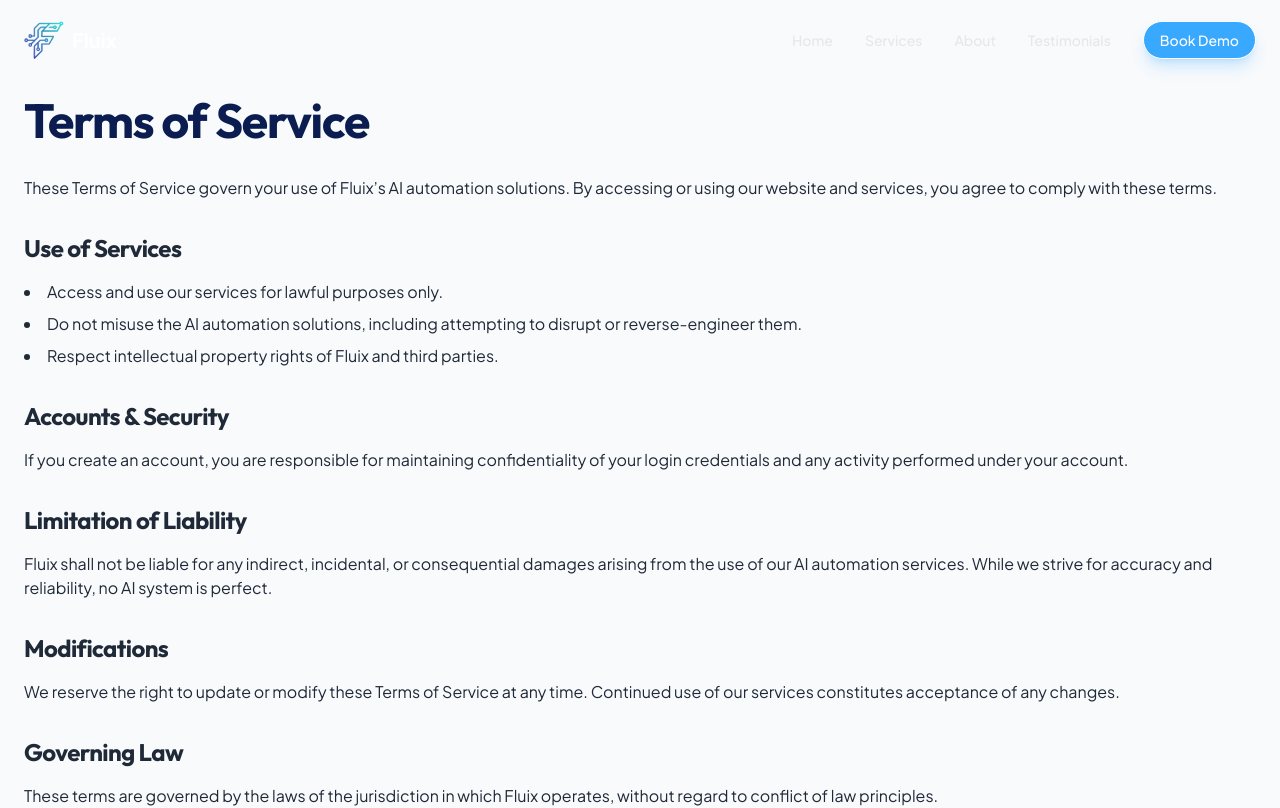
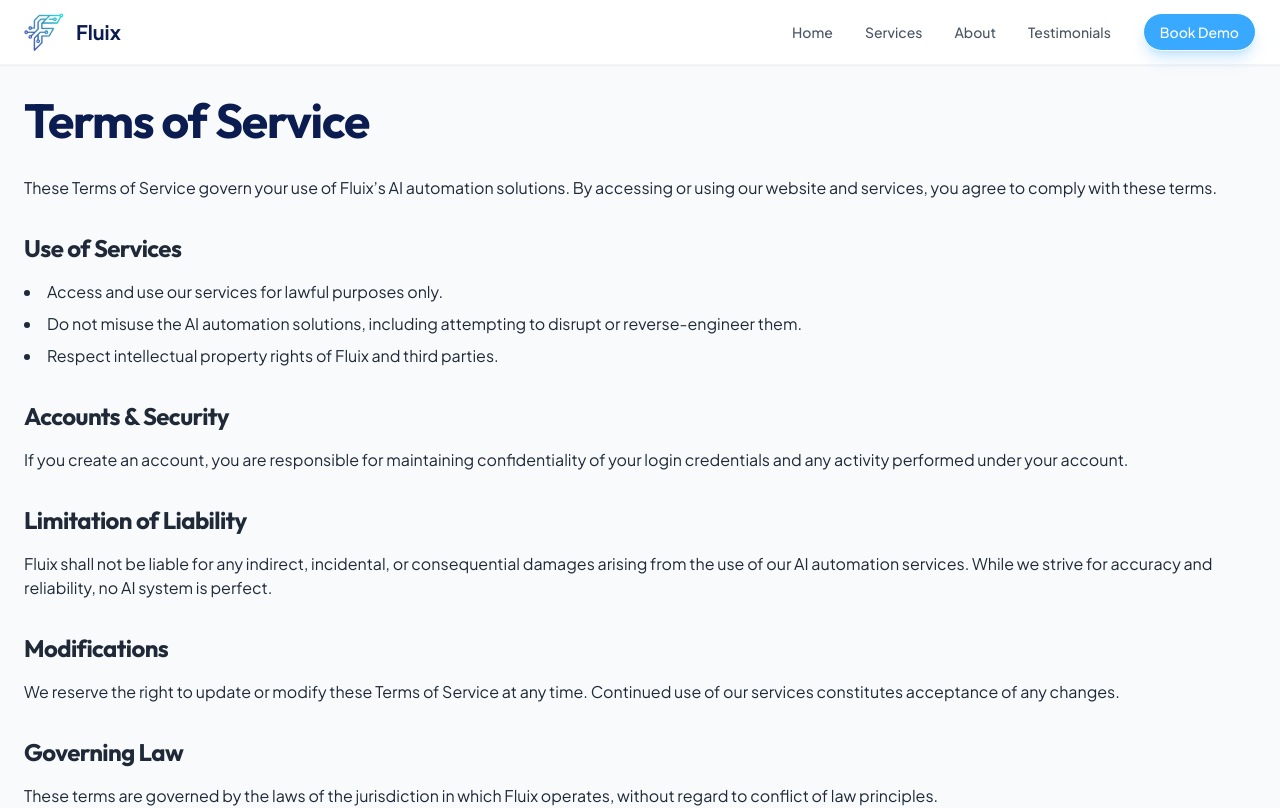
Before and after one commit to mkukhalil/fluix_site, a Next.js app: page /terms in a window 1280 px wide. Shown: the top 808 px of the page. Built offline with nearby package versions, Linux system fonts and the light colour scheme.

Commit message:
updated navbar for privacy and terms pages

```diff
--- a/client/src/components/Navbar.tsx
+++ b/client/src/components/Navbar.tsx
@@ -1,16 +1,18 @@
 import { useState, useEffect } from "react";
-import { Menu, X, Bot } from "lucide-react";
+import { useRouter } from "next/router";
+import { Menu, X } from "lucide-react";
 import { Button } from "@/components/ui/button";
 import { cn } from "@/lib/utils";
 
 export function Navbar() {
+  const router = useRouter();
+  const isHome = router.pathname === "/";
+
   const [isOpen, setIsOpen] = useState(false);
   const [scrolled, setScrolled] = useState(false);
 
   useEffect(() => {
-    const handleScroll = () => {
-      setScrolled(window.scrollY > 20);
-    };
+    const handleScroll = () => setScrolled(window.scrollY > 20);
     window.addEventListener("scroll", handleScroll);
     return () => window.removeEventListener("scroll", handleScroll);
   }, []);
@@ -22,11 +24,23 @@ export function Navbar() {
     { name: "Testimonials", href: "#testimonials" },
   ];
 
-  const handleNavClick = (href: string) => {
+  const handleNavClick = async (href: string) => {
     setIsOpen(false);
-    const element = document.querySelector(href);
-    if (element) {
-      element.scrollIntoView({ behavior: "smooth" });
+
+    if (!isHome) {
+      await router.push("/" + href);
+      return;
+    }
+
+    const el = document.querySelector(href);
+    el?.scrollIntoView({ behavior: "smooth" });
+  };
+
+  const handleLogoClick = async () => {
+    if (!isHome) {
+      await router.push("/");
+    } else {
+      window.scrollTo({ top: 0, behavior: "smooth" });
     }
   };
 
@@ -34,87 +48,102 @@ export function Navbar() {
     <nav
       className={cn(
         "fixed top-0 w-full z-50 transition-all duration-300",
-        scrolled
+        isHome
+  ? scrolled
     ? "bg-white/90 backdrop-blur-md shadow-sm border-b border-gray-100 py-3"
     : "bg-transparent py-5"
+  : "bg-white shadow-sm border-b border-gray-100 py-3"
+
       )}
     >
-      <div className="container mx-auto px-4 md:px-6 flex justify-between items-center">
+      <div className="container mx-auto px-4 md:px-6 flex items-center justify-between">
         {/* Logo */}
-        <div
-          className="flex items-center gap-2 cursor-pointer"
-          onClick={() => window.scrollTo({ top: 0, behavior: "smooth" })}
+        <button
+          onClick={handleLogoClick}
+          className="flex items-center gap-3 focus:outline-none"
         >
           <img
             src="/logo.png"
             alt="Fluix Logo"
             className="h-10 w-10 object-contain"
           />
-
           <span
             className={cn(
-              "text-xl font-bold font-heading",
-              scrolled ? "text-primary" : "text-white md:text-white"
+              "text-xl font-bold font-heading transition-colors",
+              isHome
+              ? scrolled ? "text-primary" : "text-white"
+              : "text-primary"
+
             )}
           >
             Fluix
           </span>
-        </div>
+        </button>
 
-        {/* Desktop Nav */}
+        {/* Desktop Navigation */}
         <div className="hidden md:flex items-center gap-8">
           {navLinks.map((link) => (
             <button
               key={link.name}
               onClick={() => handleNavClick(link.href)}
               className={cn(
-                "text-sm font-medium transition-colors hover:text-accent",
-                scrolled ? "text-gray-600" : "text-gray-200"
+                "text-sm font-medium transition-colors",
+                isHome
+                ? scrolled
+                  ? "text-gray-600 hover:text-primary"
+                  : "text-gray-200 hover:text-white"
+                : "text-gray-600 hover:text-primary"
+
               )}
             >
               {link.name}
             </button>
           ))}
+
           <Button
+            onClick={() => handleNavClick("#contact")}
             className="rounded-full bg-accent hover:bg-accent/90 text-white shadow-lg shadow-accent/25"
-            onClick={() => handleNavClick("#contact")}
           >
             Book Demo
           </Button>
         </div>
 
-        {/* Mobile Menu Button */}
-        <div className="md:hidden">
+        {/* Mobile Menu Toggle */}
         <button
-            onClick={() => setIsOpen(!isOpen)}
+          onClick={() => setIsOpen((v) => !v)}
           className={cn(
-              "p-2 rounded-md transition-colors",
-              scrolled ? "text-primary" : "text-white"
+            "md:hidden p-2 rounded-md transition-colors",
+           isHome
+          ? scrolled ? "text-primary" : "text-white"
+          : "text-primary"
+
           )}
         >
           {isOpen ? <X className="h-6 w-6" /> : <Menu className="h-6 w-6" />}
         </button>
       </div>
-      </div>
 
-      {/* Mobile Nav Overlay */}
+      {/* Mobile Menu */}
       {isOpen && (
-        <div className="absolute top-full left-0 w-full bg-white border-t border-gray-100 shadow-xl md:hidden flex flex-col p-4 gap-4 animate-in slide-in-from-top-5">
+        <div className="md:hidden absolute top-full left-0 w-full bg-white border-t border-gray-100 shadow-xl animate-in slide-in-from-top-5">
+          <div className="flex flex-col gap-4 p-6">
             {navLinks.map((link) => (
               <button
                 key={link.name}
                 onClick={() => handleNavClick(link.href)}
-              className="text-left py-2 px-4 text-gray-800 hover:bg-gray-50 rounded-lg font-medium"
+                className="text-left py-2 px-4 rounded-lg font-medium text-gray-800 hover:bg-gray-50"
               >
                 {link.name}
               </button>
             ))}
+
             <Button
+              onClick={() => handleNavClick("#contact")}
               className="w-full rounded-full bg-accent hover:bg-accent/90 text-white"
-            onClick={() => handleNavClick("#contact")}
             >
               Book Free Demo
             </Button>
+          </div>
         </div>
       )}
     </nav>
```
Lines whose indentation alone changed are shown as unchanged.
